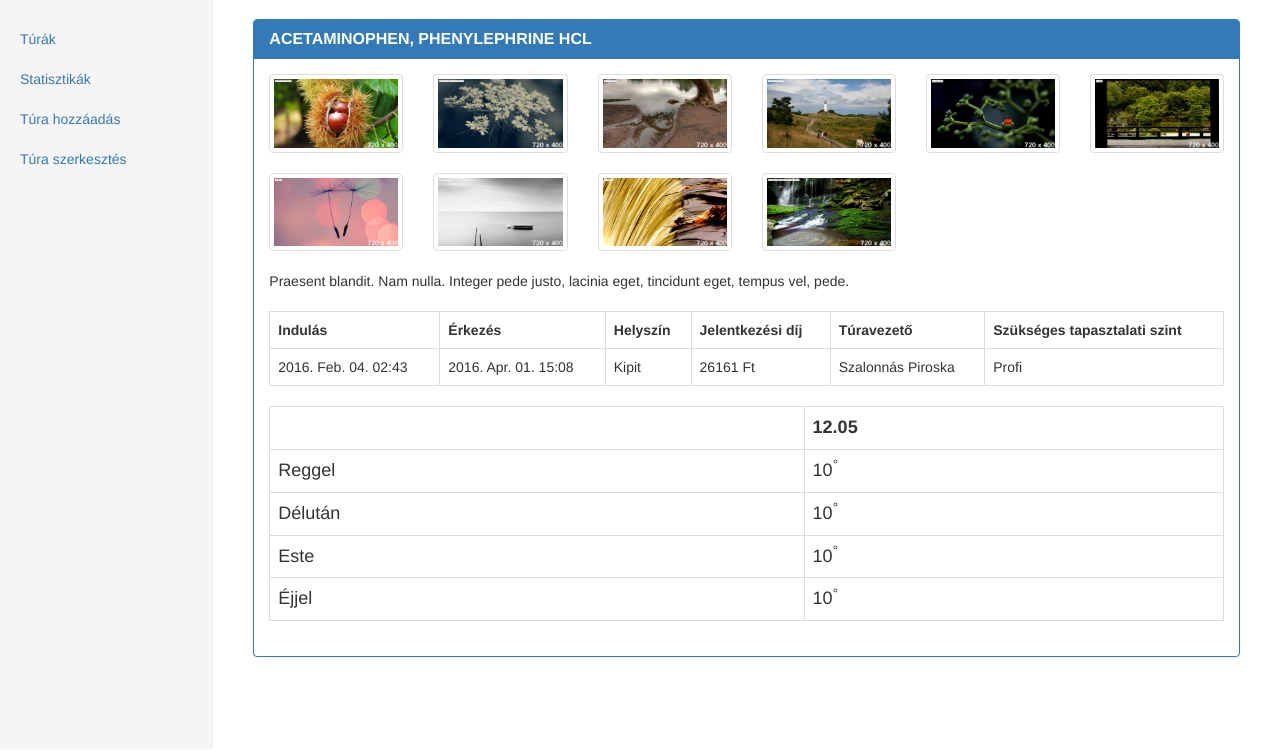
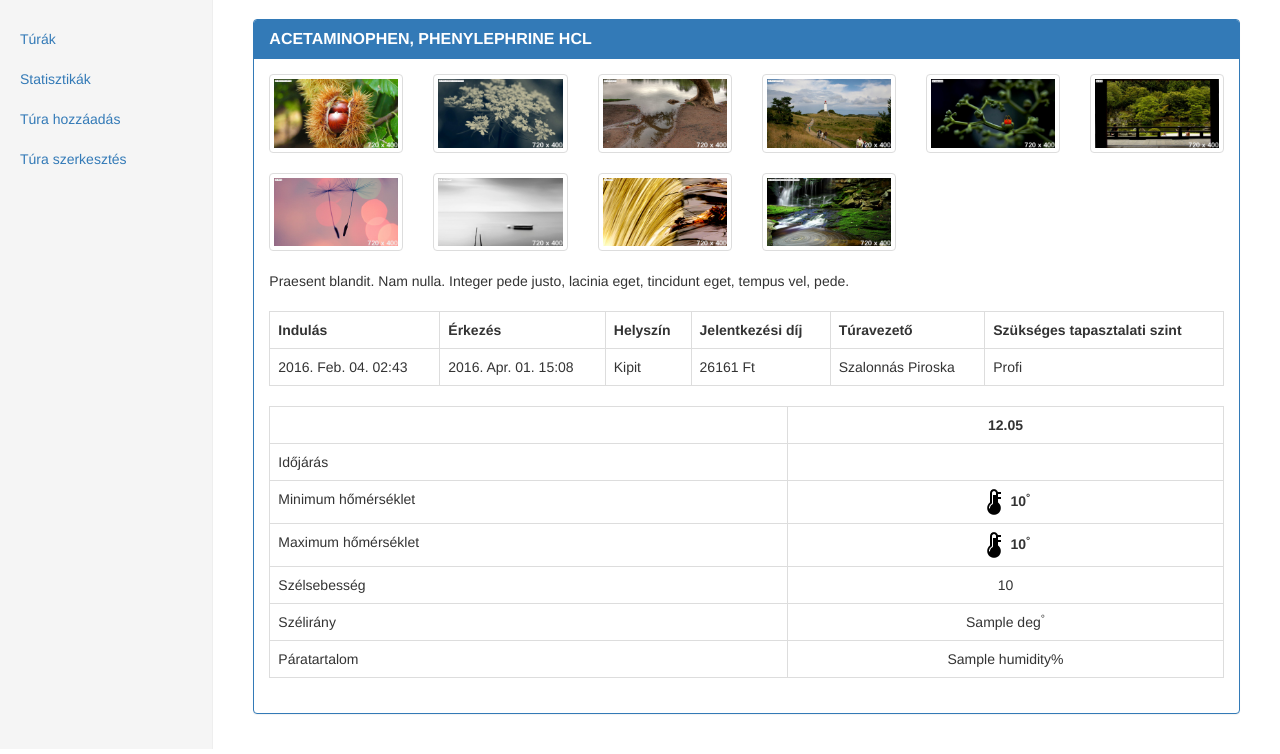
Before and after one commit to AhsonSn/TouristGuide, a Flask app: page /view-tour/94 in a window 1280 px wide. Shown: the part 51-805 px from the top of the page. Run offline with Flask 2, Linux system fonts and the light colour scheme; data comes from the database, SQL or seed files in the repository; tables that the repository leaves empty hold one stand-in row (values such as "Sample post"); a database or web service that is not in the repository returns one stand-in record (values such as "Sample title"); data that the repository does not hold is empty; some libraries are stand-ins or nearby versions.

Commit message:
Refactoring Weather-widget: displays: max-temperature, min-temperature, main-weather, humidity, wind-speed, etc.

```diff
--- a/app/admin/views.py
+++ b/app/admin/views.py
@@ -35,18 +35,16 @@ def statistics():
 
     if statistics_form.validate_on_submit():
         stat = Statistics()
-        chart_type = "line_chart"
+        chart_type = "bar_chart"
         if statistics_form.input_type.data == "reg_user":
             (labels, data) = stat.get_stat_by_registered_user(statistics_form.start_date.data,
                                                               statistics_form.end_date.data)
         elif statistics_form.input_type.data == "guided_tour":
             (labels, data) = stat.get_stat_by_tourguide(statistics_form.start_date.data,
                                                         statistics_form.end_date.data)
-            chart_type = "bar_chart"
         elif statistics_form.input_type.data == "popularity":
             (labels, data) = stat.get_stat_by_tourguide_popularity(statistics_form.start_date.data,
                                                                    statistics_form.end_date.data)
-            chart_type = "bar_chart"
         return render_template('statistics.html',
                                statistics_form=statistics_form,
                                sidebar_items=sidebar_items,
--- a/app/static/css/weather.css
+++ b/app/static/css/weather.css
@@ -1,13 +1,20 @@
 
 .homerseklet {
-    font-size: 18px;
+    font-size: 14px;
+    font-weight: bold;
+    display: inline-block;
 }
 
-.napszak {
-    font-size: 18px;
+.sor {
+    font-size: 14px;
     text-align: left;
 }
 
 .datum {
-    font-size: 18px;
+    font-size: 14px;
+    text-align: center;
 }
+
+.weather-data {
+    text-align: center;
+}
--- a/app/templates/weather-widget.html
+++ b/app/templates/weather-widget.html
@@ -9,48 +9,79 @@
         {% for date in weathers %}
         <th>
             <div class="datum">{{date}}</div>
-       </th>
-         {% endfor %}
+        </th>
+        {% endfor %}
     </tr>
     <tr>
         <td>
-            <div class="napszak">Reggel</div>
+            <div class="sor">Időjárás</div>
         </td>
         {% for date in weathers %}
-        <td>
-            <div class="homerseklet">{{weathers[date].morn_temp}}<sup>°</sup></div>
+        <td class="weather-data">
+            {% if weathers[date].main_weather == 'Rain' %}
+            <img src="{{ url_for('static', filename='WeatherIcons/Rain.png') }}">
+            {% elif weathers[date].main_weather == 'Clear' %}
+            <img src="{{ url_for('static', filename='WeatherIcons/Sun.png') }}">
+            {% elif weathers[date].main_weather == 'Clouds' %}
+            <img src="{{ url_for('static', filename='WeatherIcons/Clouds.png') }}">
+            {% elif weathers[date].main_weather == 'Snow' %}
+            <img src="{{ url_for('static', filename='WeatherIcons/Snow.png') }}">
+            {% endif %}
         </td>
         {% endfor %}
     </tr>
     <tr>
         <td>
-            <div class="napszak">Délután</div>
+            <div class="sor">Minimum hőmérséklet</div>
         </td>
-            {% for date in weathers %}
-        <td>
-            <div class="homerseklet">{{weathers[date].day_temp}}<sup>°</sup></div>
+        {% for date in weathers %}
+        <td class="weather-data">
+            <img src="{{ url_for('static', filename='WeatherIcons/Thermometer.png') }}">
+            <div class="homerseklet">{{weathers[date].min_temp}}<sup>°</sup></div>
         </td>
         {% endfor %}
     </tr>
     <tr>
         <td>
-            <div class="napszak">Este</div>
+            <div class="sor">Maximum hőmérséklet</div>
         </td>
-            {% for date in weathers %}
-        <td>
-            <div class="homerseklet">{{weathers[date].eve_temp}}<sup>°</sup></div>
+        {% for date in weathers %}
+        <td class="weather-data">
+            <img src="{{ url_for('static', filename='WeatherIcons/Thermometer.png') }}">
+            <div class="homerseklet">{{weathers[date].max_temp}}<sup>°</sup></div>
         </td>
         {% endfor %}
     </tr>
     <tr>
         <td>
-            <div class="napszak">Éjjel</div>
+            <div class="sor">Szélsebesség</div>
         </td>
-           {% for date in weathers %}
-        <td>
-            <div class="homerseklet">{{weathers[date].night_temp}}<sup>°</sup></div>
+        {% for date in weathers %}
+        <td class="weather-data">
+           {{weathers[date].wind_speed}}
         </td>
         {% endfor %}
     </tr>
+    <tr>
+        <td>
+            <div class="sor">Szélirány</div>
+        </td>
+        {% for date in weathers %}
+        <td class="weather-data">
+           {{weathers[date].wind_degrees}}<sup>°</sup>
+        </td>
+        {% endfor %}
+    </tr>
+    <tr>
+        <td>
+            <div class="sor">Páratartalom</div>
+        </td>
+        {% for date in weathers %}
+        <td class="weather-data">
+           {{weathers[date].humidity}}%
+        </td>
+        {% endfor %}
+    </tr>
+
 </table>
 {% endblock page_content%}
--- a/app/tours/views.py
+++ b/app/tours/views.py
@@ -46,7 +46,7 @@ def tours(current_page):
 @tours_blueprint.route('/view-tour/<int:tour_id>')
 def view_tour(tour_id):
     tour = TourManager.get_tour_by_id(tour_id)
-    weathers = WeatherFactory('Debrecen', 7).get_weathers()
+    weathers = WeatherFactory(tour.place, 7).get_weathers()
     return render_template('tour-view.html', sidebar_items=sidebar_items,
                            tour=tour,
                            weathers=weathers)
--- a/app/weather/weather.py
+++ b/app/weather/weather.py
@@ -11,7 +11,7 @@ class Weather(object):
         self.main_weather = d["weather"][0]["main"]
         self.pressure = d["pressure"]
         self.clouds = d["clouds"]
-        self.wind_speed = d["speed"]
+        self.wind_speed = round(d["speed"] * 3.6, 2)
         self.wind_degrees = d["deg"]
 
     def __str__(self):
```
